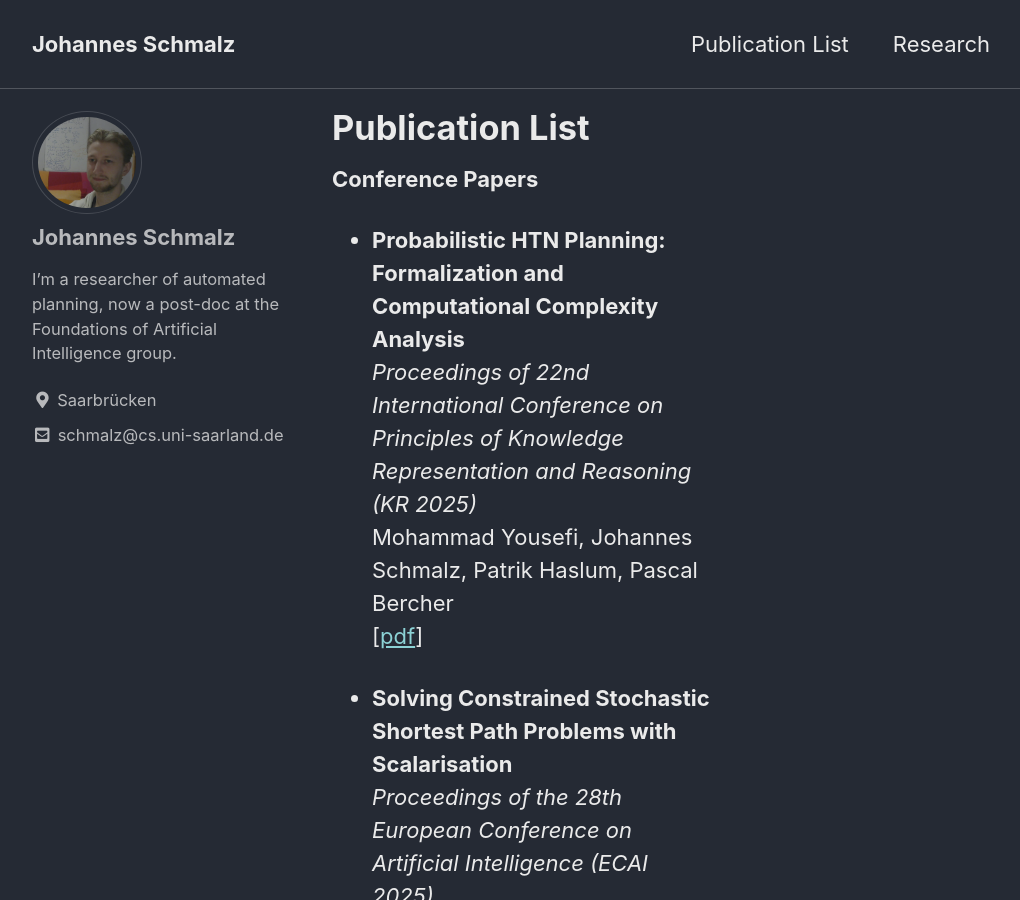
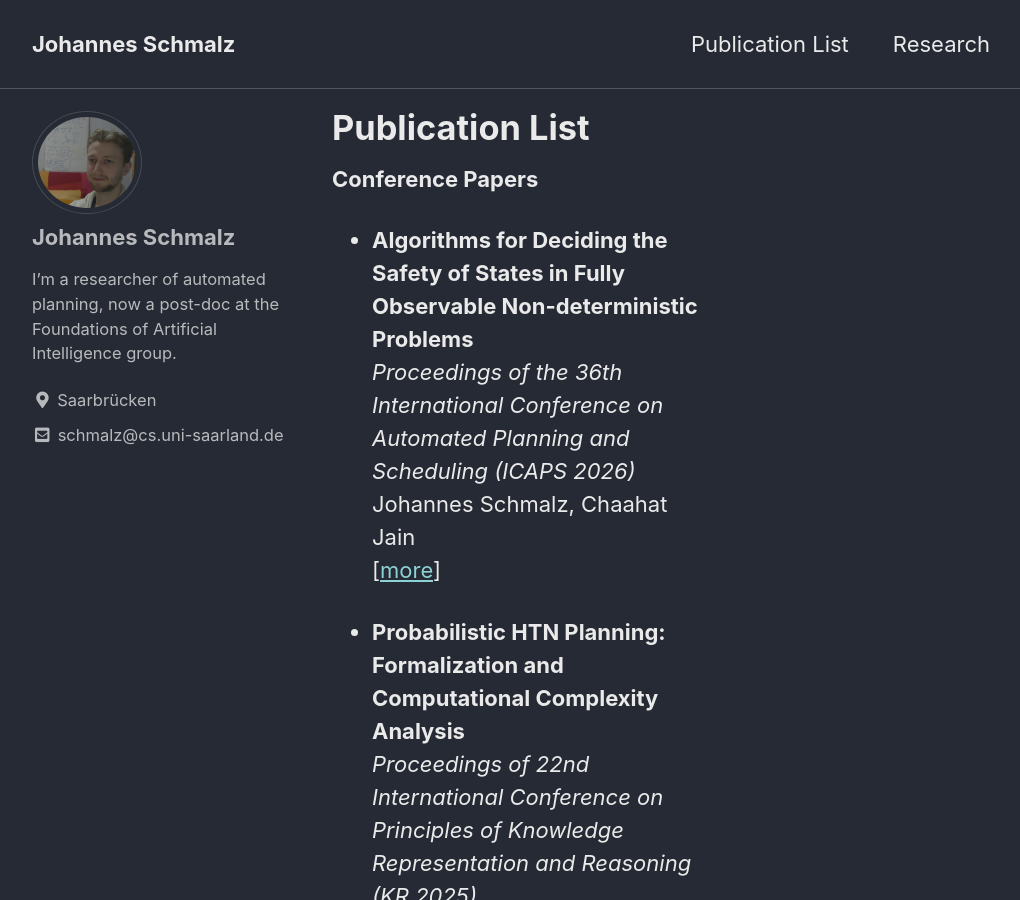
Before and after one commit to schmlz/schmlz.github.io, a Jekyll site: the page built from _pages/publication-list.markdown, in a window 1280 px wide and 900 px high. Shown: the whole window, without its empty margins (118-1138 px from the left). Built offline with Jekyll 4.4.1, drawn with Linux system fonts in a browser that asks for light colours; cached includes are drawn as plain includes; some of the changed text lies outside the part shown.

Commit message:
partial entries for fond fault analysis and cgilao journal

```diff
--- a/_pages/publication-list.markdown
+++ b/_pages/publication-list.markdown
@@ -6,6 +6,11 @@ author_profile: true
 ---
 
 **Conference Papers**
+
+- **Algorithms for Deciding the Safety of States in Fully Observable Non-deterministic Problems**<br>
+  _Proceedings of the 36th International Conference on Automated Planning and Scheduling (ICAPS 2026)_<br>
+  Johannes Schmalz, Chaahat Jain<br>
+  [[more](/fond-fault-analysis/)]
 
 - **Probabilistic HTN Planning: Formalization and Computational Complexity Analysis**<br>
   _Proceedings of 22nd International Conference on Principles of Knowledge Representation and Reasoning (KR 2025)_<br>
@@ -28,6 +33,14 @@ author_profile: true
   [[pdf]({{ site.url }}/downloads/cgilao/cgilao_aaai24_paper.pdf)]  [[more](/cgilao/)]
 
 
+**Journal Papers**
+
+- **Efficient Constraint Generation for Stochastic Shortest Path Problems** <br>
+  _Artificial Intelligence Journal (AIJ) 2026_<br>
+  Johannes Schmalz, Felipe Trevizan<br>
+  [[more](/cgilao/)]
+
+
 **Workshop Papers**
 
 - **Finding Plans and Heuristics with Spectral Graph Theory**<br>
```
